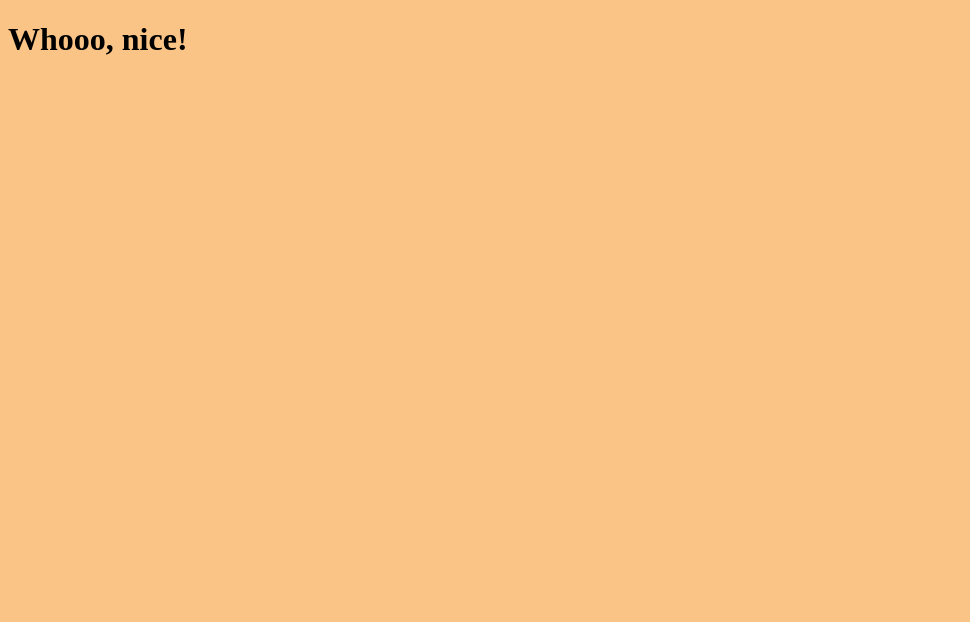
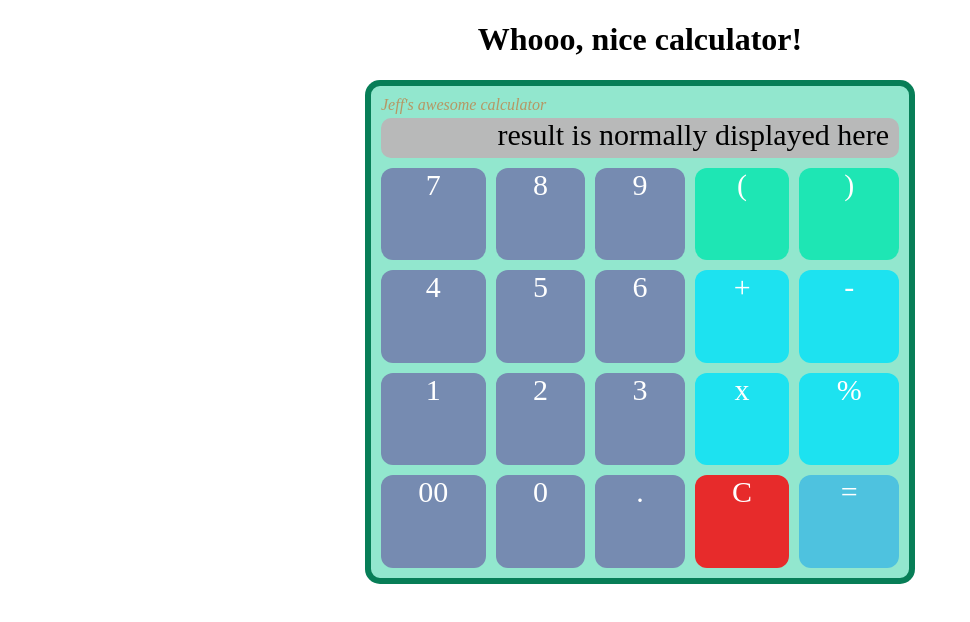
Before and after one commit to JeffFromParis/calculator-project, a plain HTML site: page index.html in a window 1280 px wide. Shown: the whole page, without its empty margins (0-970 px from the left). Drawn offline with Linux system fonts and the light colour scheme.

Commit message:
In Progress - Styling the calculator

```diff
--- a/index.html
+++ b/index.html
@@ -4,15 +4,43 @@
     <title>Jeff's Amazing Calculator</title>
     <meta charset="UTF-8">
     <link rel="stylesheet" href="styles/style.css" type="text/css">
-    <meta name="viewport" content="width=device-width, initial-scale=1.0">
+    <!-- <meta name="viewport" content="width=device-width, initial-scale=1.0"> -->
     <link href="https://fonts.googleapis.com/css?family=Roboto+Mono:300,400,700" rel="stylesheet">
   </head>
   <body>
     <div id="container">
         <header>
-            <h1>Whooo, nice!</h1>
+            <h1>Whooo, nice calculator!</h1>
         </header>
-        <div class="main">
+        <div id="calculator">
+          <div id="model">
+            <p>Jeff's awesome calculator</p>
+          </div>
+          <div id="screen">
+            <p>result is normally displayed here</p>
+          </div>
+          <div id="keypads">
+            <div class='number'>7</div>
+            <div class='number'>8</div>
+            <div class='number'>9</div>
+            <div class="parenthesis">(</div>
+            <div class="parenthesis">)</div>
+            <div class='number'>4</div>
+            <div class='number'>5</div>
+            <div class='number'>6</div>
+            <div class="operator">+</div>
+            <div class="operator">-</div>
+            <div class='number'>1</div>
+            <div class='number'>2</div>
+            <div class='number'>3</div>
+            <div class="operator">x</div>
+            <div class="operator">%</div>
+            <div class='number'>00</div>
+            <div class='number'>0</div>
+            <div class='number'>.</div>
+            <div id="clear">C</div>
+            <div id="result">=</div>
+          </div>
         </div>
     </div>
     <script src="js/operations.js"></script>
--- a/styles/style.css
+++ b/styles/style.css
@@ -1,4 +1,83 @@
 hmtl, body{
     height: 100%;
-    background-color: rgba(250, 188, 117, 0.87)
+    background-color: white
 }
+
+#container{
+    min-width: 550px;
+    text-align: center;
+    margin-left: auto;
+    margin-right: auto;
+    width:90px;
+    height:700px;
+}
+
+#calculator{
+    background-color: #92e7ce;
+    padding: 10px;
+    border-style:solid;
+    border-width: 6px;
+    border-color: #017951f3;
+    border-radius:15px;
+}
+
+#model{
+    color: rgba(185, 144, 91, 0.925);
+    font-style: italic;
+    text-align: left;
+}
+
+#model p{
+    margin-top:0;
+    margin-bottom:0;
+}
+
+#screen{
+    background-color:  #b8b9b9;
+    text-align: right;
+    height: 40px;
+    font-size: 30px;
+    margin-top:4px;
+    margin-bottom:10px;
+    border-radius:10px;
+}
+
+#screen p{
+    margin-top:0;
+    margin-bottom:0;
+    padding-right: 10px;
+}
+
+.number{
+    background-color: #768bb1;
+}
+
+#keypads{
+    display: grid;
+    grid-template-columns: auto auto auto auto auto;
+    grid-gap: 10px;
+    color: white;
+    height:400px;
+}
+
+#keypads div{
+    border-radius:12px;
+    font-size: 30px;
+    vertical-align:middle;
+}
+
+.parenthesis{
+    background-color: #1ee6b4;
+}
+
+.operator{
+    background-color: #1de2f0
+}
+
+#clear{
+    background-color: #e72b2b
+}
+
+#result{
+    background-color: #4ec2df
+}
```
